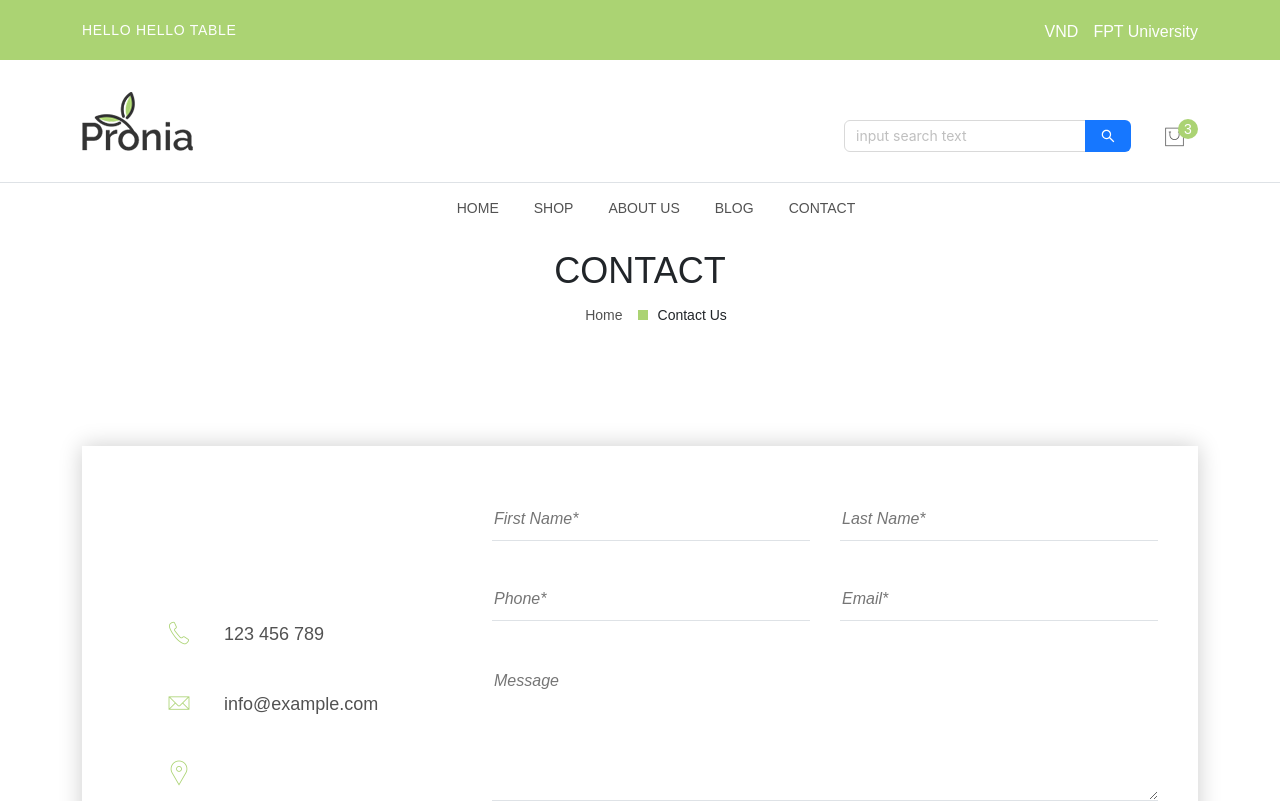
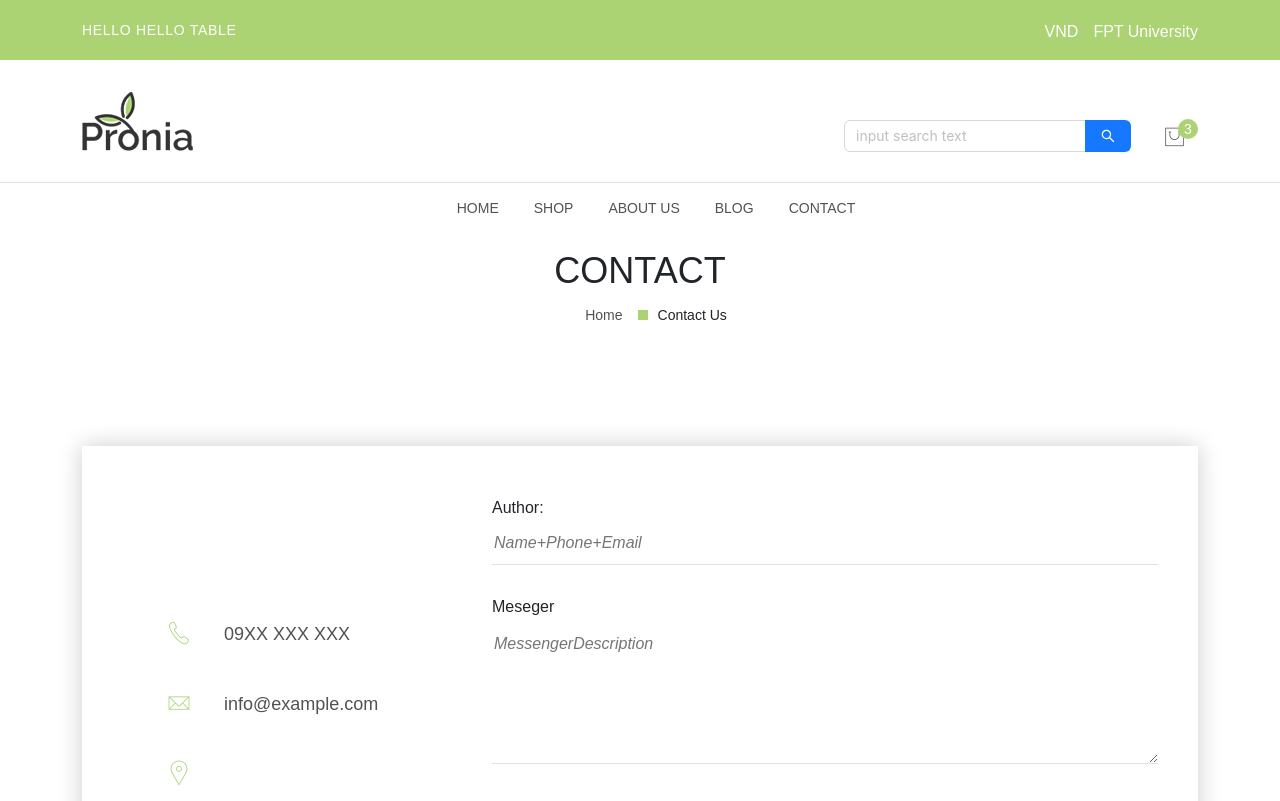
Before and after one commit to baovlhe172612/SWP391_1817-NET_G2, a React (Create React App) app in the folder FE/: page /contact in a window 1280 px wide. Shown: the top 801 px of the page. Built offline with nearby package versions, Linux system fonts and the light colour scheme.

Commit message:
complete-contact-stickyHeader

```diff
--- a/FE/src/Layout/LayoutDefault/Header/Header.js
+++ b/FE/src/Layout/LayoutDefault/Header/Header.js
@@ -164,11 +164,7 @@ function Header({ tableId }) {
           <div className="container">
             <div className="header-nav position-relative">
               <div className="row align-items-center">
-                <div className="col-lg-3 col-6">
-                  <a href="index.html" className="header-logo">
-                    <img src="assets/images/logo/dark.png" alt="Header Logo" />
-                  </a>
-                </div>
+
                 <div className="col-lg-6 d-none d-lg-block">
                   <div className="main-menu">
                     <nav className="main-nav">
@@ -192,26 +188,23 @@ function Header({ tableId }) {
                     </nav>
                   </div>
                 </div>
-                <div className="col-lg-3 col-6">
-                  <div className="header-right">
-                    <ul>
+                <div className="header-middle-wrap position-relative d-flex justify-content-between align-items-center">
+          <Link to="/">
+            <img style={{ paddingRight: '30px' }} src="assets/images/logo/dark.png" alt="Header Logo" />
+          </Link>
+
+          <div style={{ paddingTop: '30px' }} className="header-right d-flex align-items-center">
             <Search placeholder="input search text" enterButton />
-
+            <ul className="d-flex align-items-center m-0">
               <li className="minicart-wrap me-3 me-lg-0">
                 <Link to="/cart" className="minicart-btn toolbar-btn">
                   <i className="pe-7s-shopbag"></i>
                   <span className="quantity">3</span>
                 </Link>
               </li>
-
-                      {/* ======= MOBILE =====  */}
+              {/* Mobile Menu */}
               <li className="mobile-menu_wrap d-block d-lg-none">
-                        <a
-                          href="#mobileMenu"
-                          className="mobile-menu_btn toolbar-btn pl-0"
-                        >
-                          <i className="pe-7s-menu"></i>
-                        </a>
+                <i className="pe-7s-menu" onClick={toggleMenu}></i>
               </li>
             </ul>
           </div>
--- a/FE/src/pages/Client/Contact/Contact.js
+++ b/FE/src/pages/Client/Contact/Contact.js
@@ -1,6 +1,18 @@
 import React from 'react'
+import { Col, DatePicker } from 'antd'
+const { RangePicker } = DatePicker;
+
 
 function Contact() {
+    // const handleChangeDate = (dates, dateStrings) => {
+    //     // console.log(dates);
+    //     console.log(dateStrings);
+    //     const objectNew = {
+    //         ...data,
+    //         date: dateStrings
+    //     };
+    //     setData(objectNew);
+    // }
     return (
         <>
             <main className="main-content">
@@ -35,7 +47,7 @@ function Contact() {
                                         <ul className="contact-list">
                                             <li>
                                                 <i className="pe-7s-call"></i>
-                                    <a href="tel://123-456-789">123 456 789</a>
+                                                <a href="tel://123-456-789">09XX XXX XXX</a>
                                             </li>
                                             <li>
                                                 <i className="pe-7s-mail"></i>
@@ -51,28 +63,27 @@ function Contact() {
                                         action="https://htmlmail.hasthemes.com/mamunur/pronia.php">
                                         <div className="group-input">
                                             <div className="form-field me-lg-30 mb-35 mb-lg-0">
+                                                Author:
+                                            </div>
+
+
+                                        </div>
+                                        <div className="form-field me-lg-30 mb-35 mb-lg-0">
                                                 <input type="text" name="con_firstName" id="con_firstName"
-                                        placeholder="First Name*" className="input-field" autocomplete="off"/>
+                                                    placeholder="Name+Phone+Email " className="input-field" autocomplete="off" />
                                             </div>
-                                <div className="form-field mb-35">
-                                    <input type="text" name="con_lastName" id="con_lastName"
-                                        placeholder="Last Name*" className="input-field" autocomplete="off"/>
-                                </div>
-                            </div>
-                            <div className="group-input mb-35">
-                                <div className="form-field me-lg-30 mb-35 mb-lg-0">
-                                    <input type="text" name="con_phone" id="con_phone" placeholder="Phone*"
-                                        className="input-field" autocomplete="off"/>
-                                </div>
-                                <div className="form-field">
-                                    <input type="text" name="con_email" id="con_email" placeholder="Email*"
-                                        className="input-field" autocomplete="off"/>
-                                </div>
+                                        <div style={{ paddingTop: '30px' }} className="form-field me-lg-30 mb-35 mb-lg-0">
+                                            Meseger
                                         </div>
                                         <div className="form-field mb-5">
-                                <textarea name="con_message" id="con_message" placeholder="Message"
+                                            <textarea name="con_message" id="con_message" placeholder="MessengerDescription"
                                                 className="textarea-field"></textarea>
                                         </div>
+
+                                        <Col span={12}>
+                                            <p>Chọn ngày</p>
+                                            <RangePicker placeholder={["Ngày đến", "Ngày đi"]} format="DD-MM-YYYY" />
+                                        </Col>
                                         <div className="contact-button-wrap">
                                             <button type="submit" value="submit"
                                                 className="btn btn btn-custom-size xl-size btn-pronia-primary"
@@ -80,6 +91,7 @@ function Contact() {
                                                 Comment</button>
                                             <p className="form-messege mb-0"></p>
                                         </div>
+
                                     </form>
                                 </div>
                             </div>
```
Also changed, not shown: FE/src/assets/css/style.css. Lines whose indentation alone changed are shown as unchanged.
